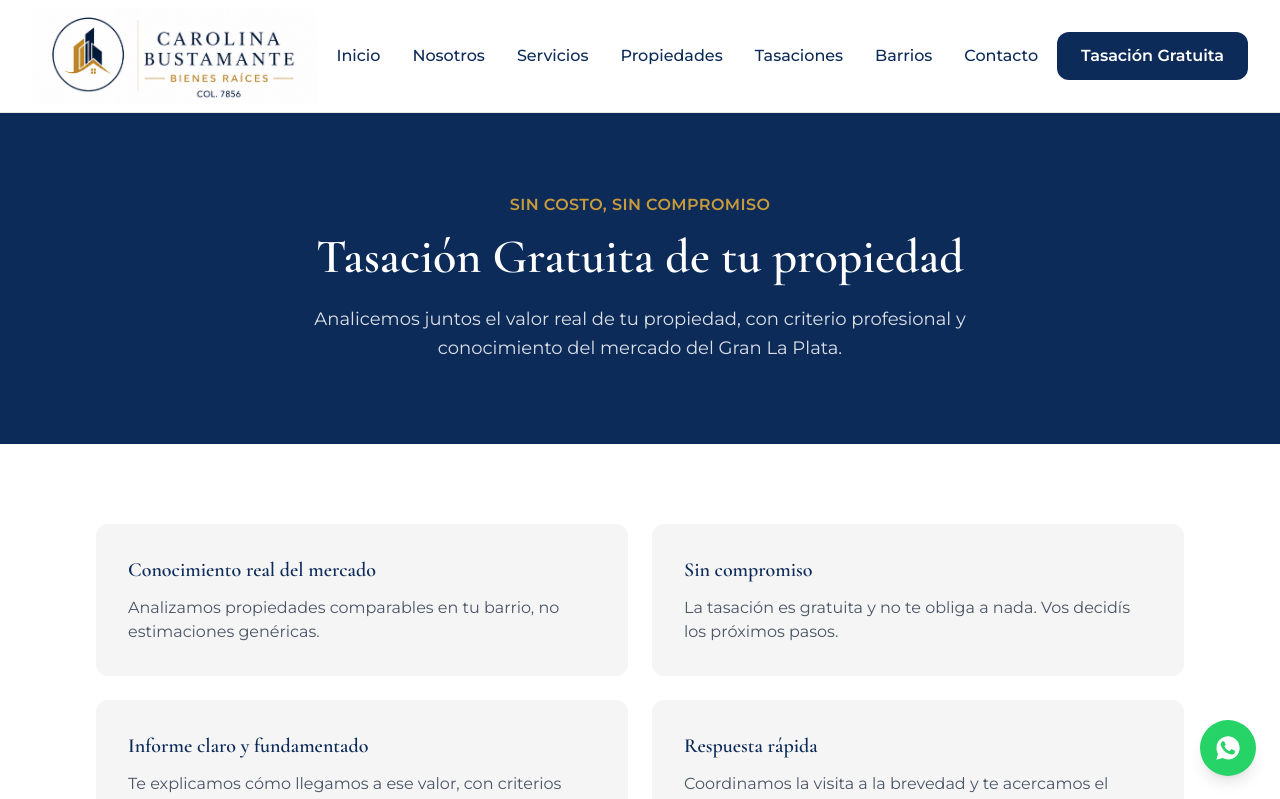
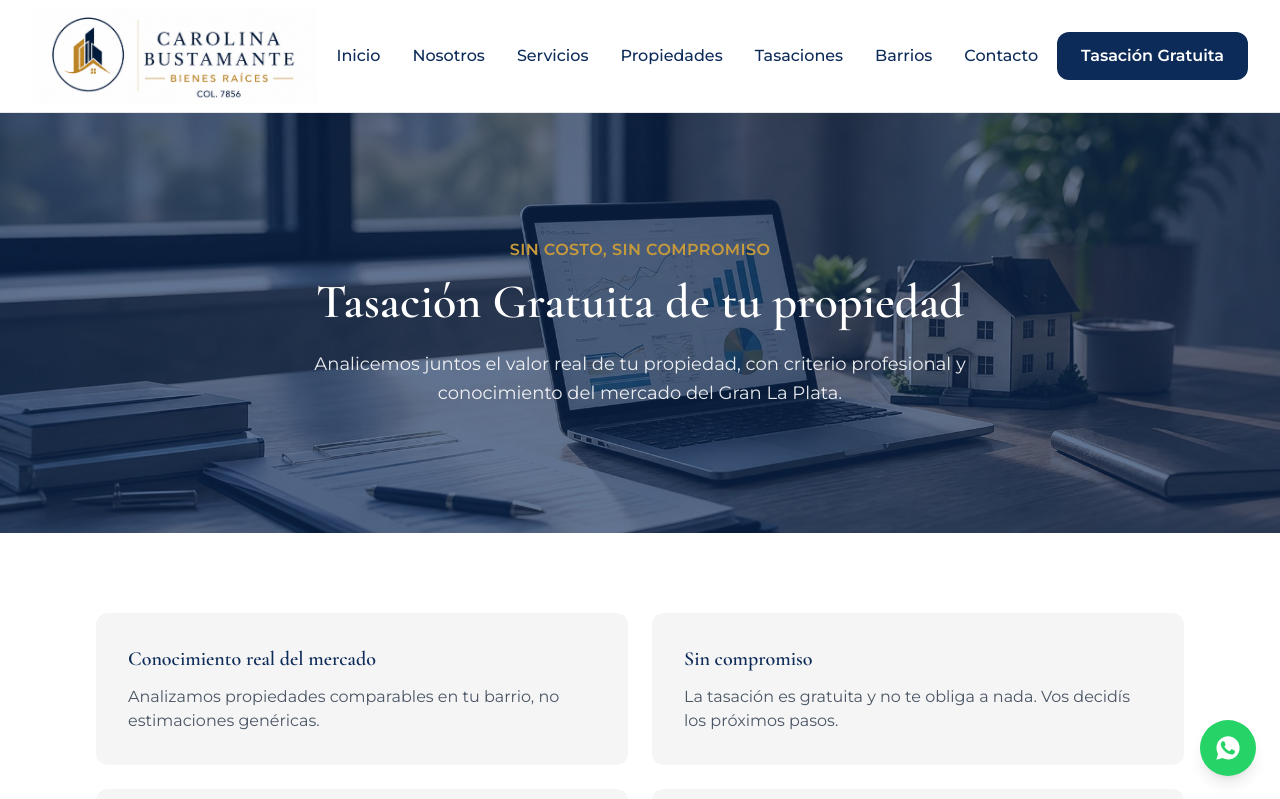
Before and after one commit to borginiangel-svg/carolina-bustamante-web, a Next.js app: page /tasaciones in a window 1280 px wide. Shown: the top 799 px of the page. Built offline with nearby package versions, Linux system fonts and the light colour scheme.

Commit message:
Agregar imagen de fondo al header de Tasaciones

```diff
--- a/src/app/tasaciones/page.tsx
+++ b/src/app/tasaciones/page.tsx
@@ -2,6 +2,7 @@
 
 import { useState } from "react";
 import Link from "next/link";
+import Image from "next/image";
 import Header from "@/components/layout/Header";
 import Footer from "@/components/layout/Footer";
 import WhatsAppButton from "@/components/ui/WhatsAppButton";
@@ -74,15 +75,24 @@ export default function Tasaciones() {
     <>
       <Header />
 
-      <section className="bg-[#0D2B59] py-20">
-        <div className="mx-auto max-w-3xl px-8 text-center">
+      <section className="relative flex min-h-[420px] items-center overflow-hidden py-20">
+        <Image
+          src="/images/tasaciones/hero.jpg"
+          alt="Laptop con análisis de mercado y maqueta de casa"
+          fill
+          priority
+          sizes="100vw"
+          className="object-cover"
+        />
+        <div className="absolute inset-0 bg-[#0D2B59]/65" />
+        <div className="relative z-10 mx-auto max-w-3xl px-8 text-center">
           <p className="font-semibold uppercase tracking-wide text-[#C79A3B]">
             Sin costo, sin compromiso
           </p>
           <h1 className="mt-4 font-heading text-4xl font-semibold text-white sm:text-5xl">
             Tasación Gratuita de tu propiedad
           </h1>
-          <p className="mt-6 text-lg leading-relaxed text-white/85">
+          <p className="mt-6 text-lg leading-relaxed text-white/90">
             Analicemos juntos el valor real de tu propiedad, con criterio profesional
             y conocimiento del mercado del Gran La Plata.
           </p>
```
Also changed, not shown: public/images/tasaciones/hero.jpg (added).
